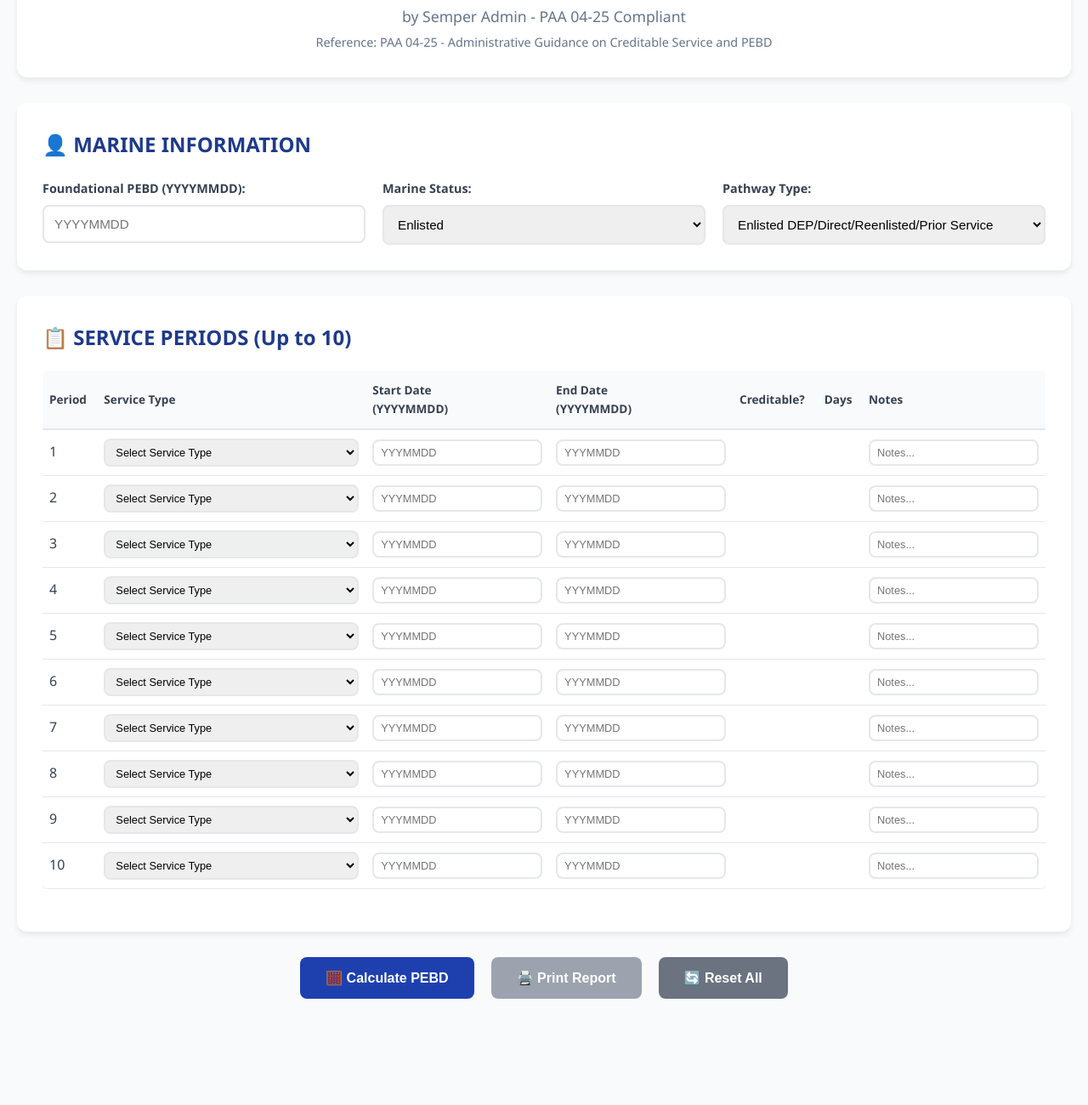
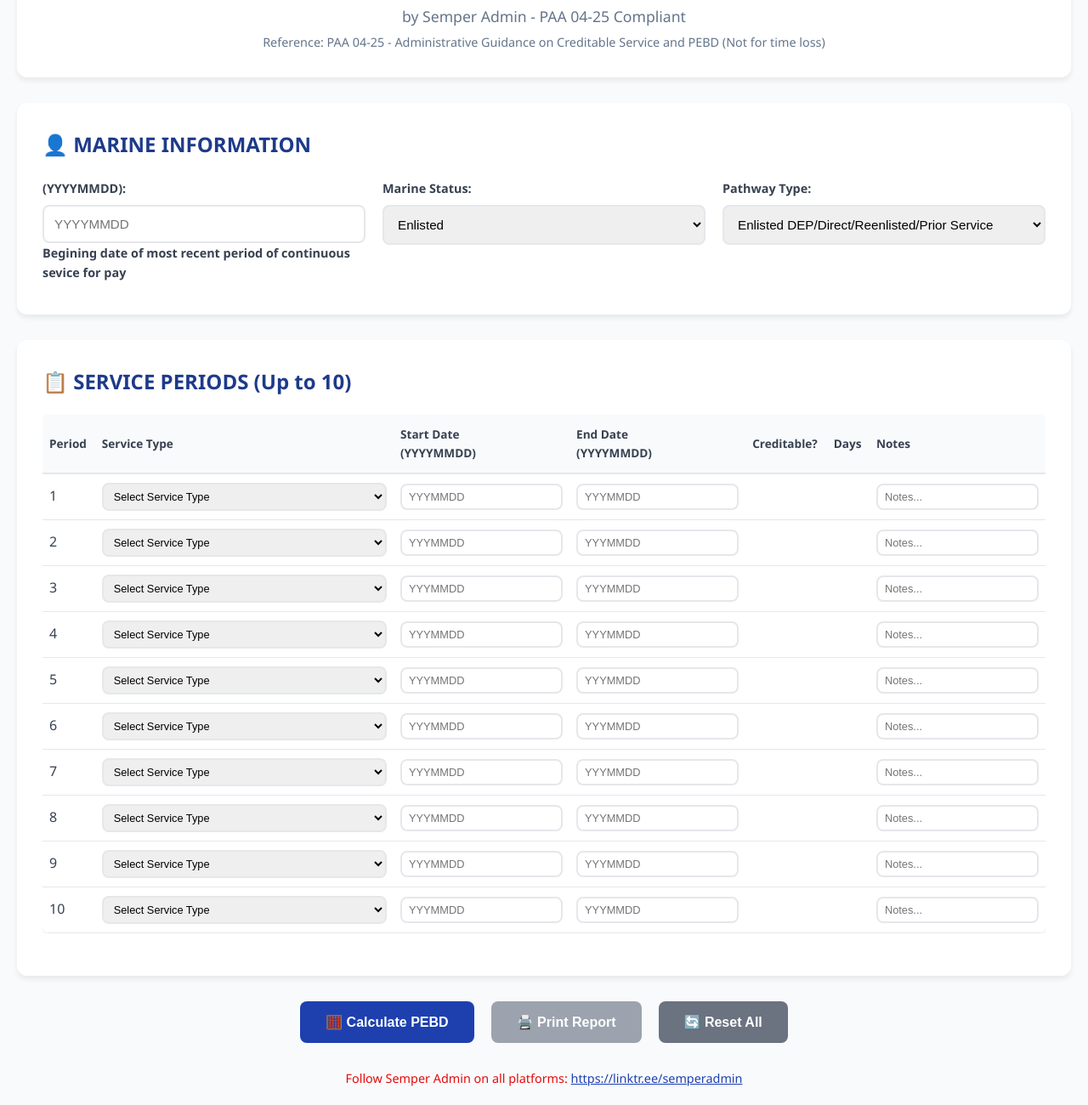
Before and after one commit to SemperAdmin/PEBD-CALCULATOR, a plain HTML site: page index.html in a window 1280 px wide. Shown: the part 119-1419 px from the top of the page at 85% size. Before the commit the page ends 1344 px from the top, so only its background shows below. Drawn offline with Linux system fonts and the light colour scheme.

Commit message:
Update index.html

```diff
--- a/index.html
+++ b/index.html
@@ -275,7 +275,7 @@
             <h1 class="title">MARINE CORPS PAY ENTRY BASE DATE (PEBD) CALCULATOR</h1>
             <p class="subtitle">by Semper Admin - PAA 04-25 Compliant</p>
             <p style="font-size: 0.9rem; color: #64748b;">
-                Reference: PAA 04-25 - Administrative Guidance on Creditable Service and PEBD
+                Reference: PAA 04-25 - Administrative Guidance on Creditable Service and PEBD (Not for time loss)
             </p>
         </div>
 
@@ -284,8 +284,9 @@
             <h2 class="section-title">👤 MARINE INFORMATION</h2>
             <div class="grid grid-3">
                 <div class="form-group">
-                    <label for="foundationalPEBD">Foundational PEBD (YYYYMMDD):</label>
+                    <label for="foundationalPEBD">(YYYYMMDD):</label>
                     <input type="text" id="foundationalPEBD" placeholder="YYYYMMDD" maxlength="8">
+                     <label for="foundationalPEBD">Begining date of most recent period of continuous sevice for pay</label>
                 </div>
                 <div class="form-group">
                     <label for="marineStatus">Marine Status:</label>
@@ -338,6 +339,12 @@
             <button class="btn-secondary" onclick="resetAll()">
                 🔄 Reset All
             </button>
+        </div>
+
+        <div style="display: flex; justify-content: center;">
+            <p style="font-size: 0.9rem; color: #e40b0b;">
+              Follow Semper Admin on all platforms: <a href="https://linktr.ee/semperadmin" target="_blank" style="color: #1e40af; text-decoration: underline;">https://linktr.ee/semperadmin</a>
+            </p>
         </div>
 
         <!-- Results -->
@@ -426,8 +433,8 @@
             "Philippine Army Officer": { creditable: false, category: "Excluded" },
             "State Guard": { creditable: false, category: "Excluded" },
             "AFHPSP/FAP (Post 1981)": { creditable: false, category: "Excluded" },
-            "Delayed Entry Program (<January 1985)": { creditable: true, category: "DEP" },
-            "Delayed Entry Program (>=January 1985)": { creditable: false, category: "DEP" }
+            "Delayed Entry Program (Before January 1985)": { creditable: true, category: "DEP" },
+            "Delayed Entry Program (on or after January 1985)": { creditable: false, category: "DEP" }
         };
 
         let calculationResult = null;
```
